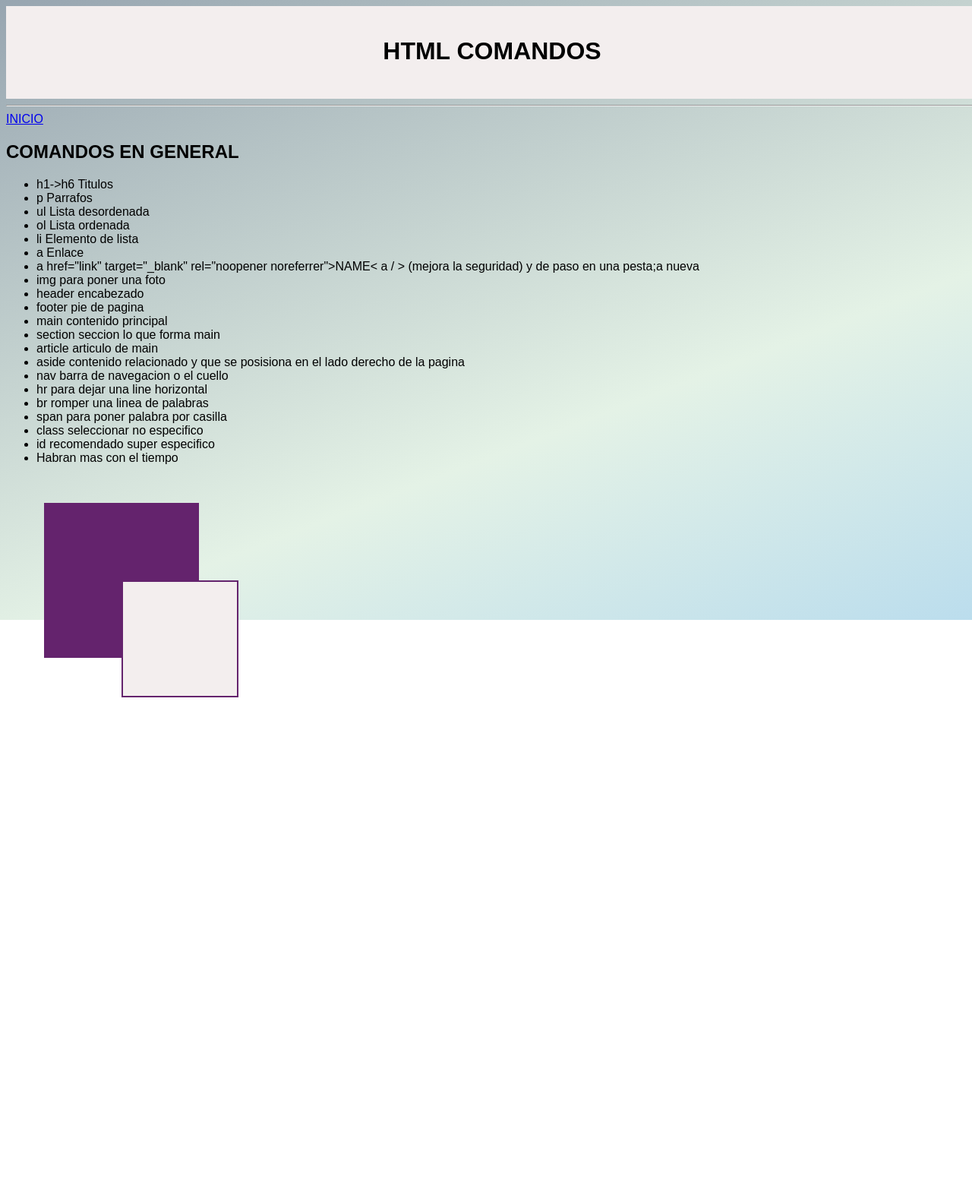
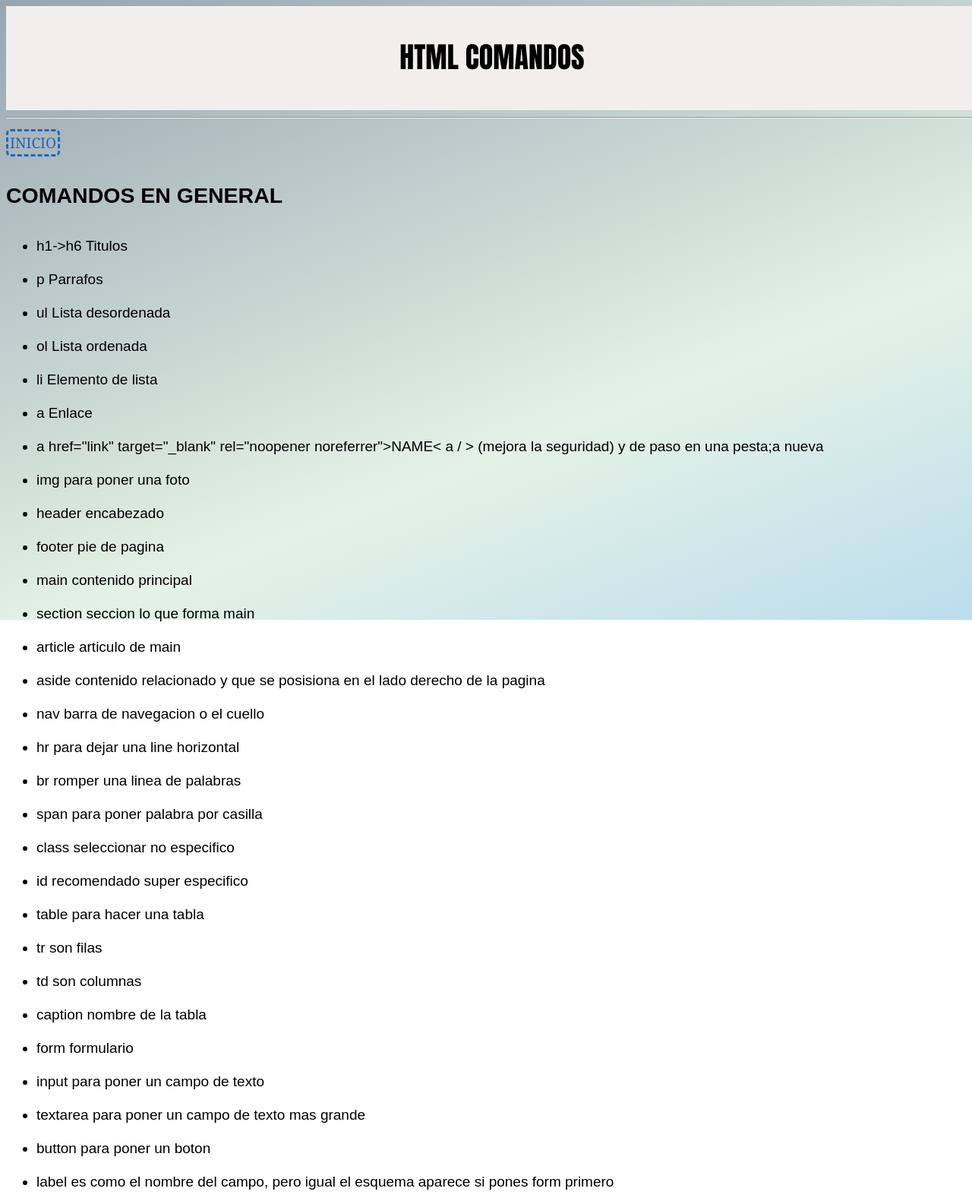
Before and after one commit to paloma70/COMANDOS, a plain HTML site: page html.html in a window 1280 px wide. Shown: the top 1581 px of the page at 76% size. Before the commit the page ends 918 px from the top, so only its background shows below. Drawn offline with Linux system fonts and the light colour scheme.

Commit message:
Update for css, and some changes for html coding

```diff
--- a/estilos/estilo.css
+++ b/estilos/estilo.css
@@ -5,13 +5,15 @@ body {
     width: 100%;
     height: 100vh;
     font-family: 'Arial', sans-serif;
+    font-size: 19px;
+    line-height: 44px;
 }
 header {
     background-color: #f3eeee;
     padding: 20px;
     text-align: center;
     border-bottom: 2px solid #f3eeee;
-
+    font-family: Impact, Haettenschweiler, 'Arial Narrow Bold', sans-serif;
 }
 div {
    border: 2px solid #64236d;
@@ -30,3 +32,12 @@ div {
 
 
 }
+a {
+  color: #2a64b1;
+  text-decoration: none;
+  font-family: Cambria, Cochin, Georgia, Times, 'Times New Roman', serif;
+  border-style: dashed;
+  padding: 2px;
+  border-radius: 6px;
+
+}
--- a/html.html
+++ b/html.html
@@ -9,9 +9,9 @@
 </head>
 <body>
     <header>
-    <h1>HTML COMANDOS </header>
-    <hr />
-    <a href="/index.html">INICIO</a>
+        <h1>HTML COMANDOS </header>
+        <hr />
+        <a href="/index.html">INICIO</a>
 
     </header>
     <main>
@@ -38,6 +38,15 @@
                 <li>span para poner palabra por casilla</li>
                 <li>class seleccionar no especifico</li>
                 <li>id recomendado super especifico</li>
+                <li>table para hacer una tabla</li>
+                <li>tr son filas</li>
+                <li>td son columnas</li>
+                <li>caption nombre de la tabla</li>
+                <li>form formulario</li>
+                <li>input para poner un campo de texto</li>
+                <li>textarea para poner un campo de texto mas grande</li>
+                <li>button para poner un boton</li>
+                <li>label es como el nombre del campo, pero igual el esquema aparece si pones form primero</li>
                 <li>Habran mas con el tiempo</li>
 
 
```
